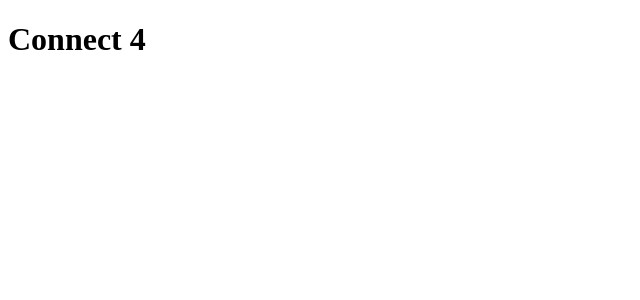
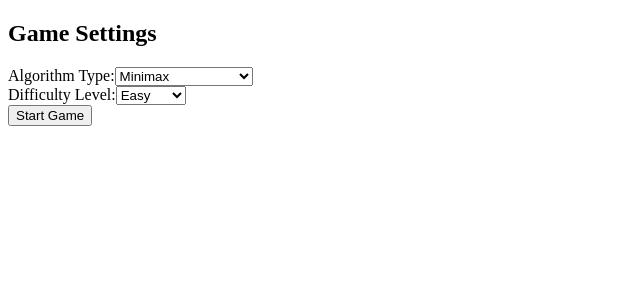
Before and after one commit to sherif3hassan/Connect-four, a React (Vite) app in the folder Frontend/: page / in a window 1280 px wide. Shown: the top 300 px of the page, without its empty margins (0-640 px from the left). Built offline with nearby package versions, Linux system fonts and the light colour scheme.

Commit message:
Create empty App component

```diff
--- a/Frontend/src/App.jsx
+++ b/Frontend/src/App.jsx
@@ -1,8 +1,11 @@
-function connect4(){
+
+function App(){
     return (
         <div>
             <h1>Connect 4</h1>
         </div>
     );
 }
-export default connect4;
+
+
+export default App;
--- a/Frontend/src/main.jsx
+++ b/Frontend/src/main.jsx
@@ -1,8 +1,10 @@
 import React from 'react'
 import ReactDOM from 'react-dom/client'
-import App from './App.jsx'
+// import App from './App.jsx'
+import GameSettings from './GameSettings';
 
-ReactDOM.createRoot(document.getElementById('root')).render(
+const rootElement = document.getElementById('root');
 
-    <App />
-)
+const reactStartingPoint = ReactDOM.createRoot(rootElement);
+
+reactStartingPoint.render(<GameSettings />);
```
